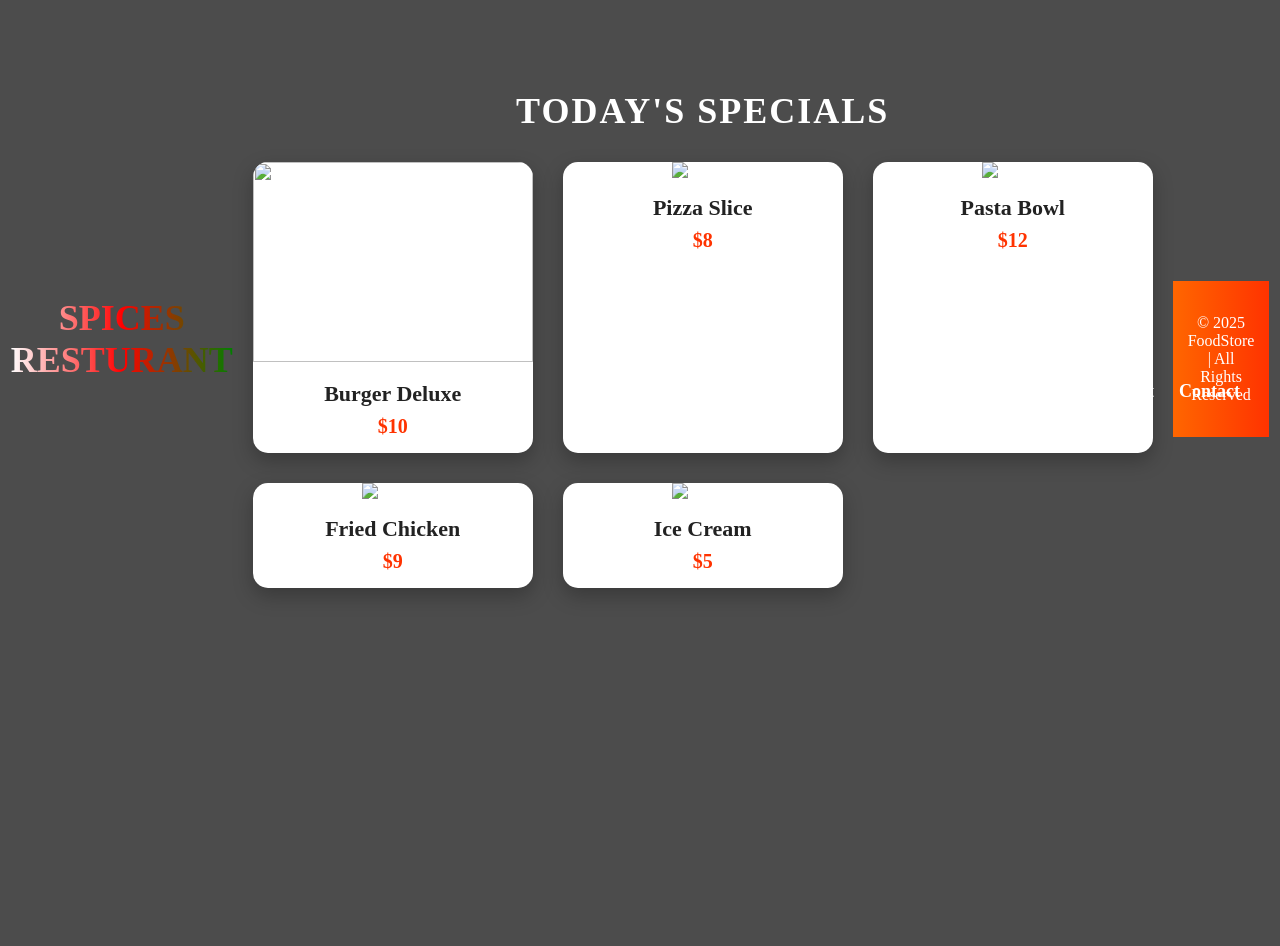
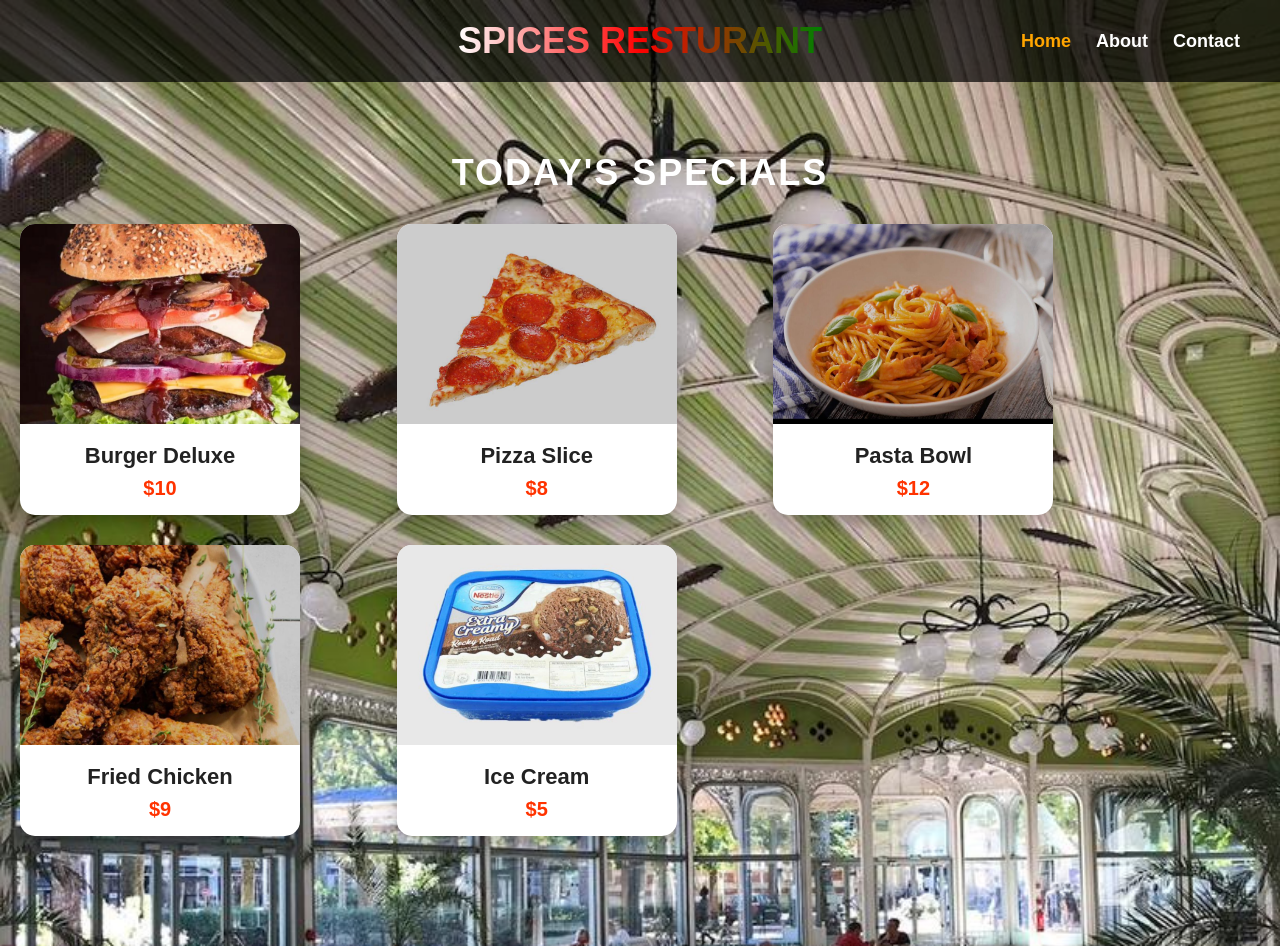
Before and after one commit to michaelchinonso235-max/OIC_CMD_CLASS, a plain HTML site: page index.html in a window 1280 px wide. Shown: the top 946 px of the page. Before the commit the page ends 800 px from the top, so only its background shows below. Drawn offline with Linux system fonts and the light colour scheme.

Commit message:
Fix image paths and background

```diff
--- a/index.html
+++ b/index.html
@@ -26,27 +26,27 @@
     <h2>Today's Specials</h2>
     <div class="card-container">
       <div class="card">
-        <img src="food1.JPEG" alt="">
+        <img src="images/food1.JPEG" alt="">
         <h3>Burger Deluxe</h3>
         <p>$10</p>
       </div>
       <div class="card">
-        <img src="food2.JPEG" alt="Food 2">
+        <img src="images/food2.JPEG" alt="Food 2">
         <h3>Pizza Slice</h3>
         <p>$8</p>
       </div>
       <div class="card">
-        <img src="food3.JPEG" alt="Food 3">
+        <img src="images/food3.JPEG" alt="Food 3">
         <h3>Pasta Bowl</h3>
         <p>$12</p>
       </div>
       <div class="card">
-        <img src="Food4.JPEG" alt="Food 4">
+        <img src="images/Food4.JPEG" alt="Food 4">
         <h3>Fried Chicken</h3>
         <p>$9</p>
       </div>
       <div class="card">
-        <img src="food5.JPEG" alt="Food 5">
+        <img src="images/food5.JPEG" alt="Food 5">
         <h3>Ice Cream</h3>
         <p>$5</p>
       </div>
--- a/style5.css
+++ b/style5.css
@@ -3,7 +3,13 @@
   padding: 0;
   box-sizing: border-box;
 }
-body {
+body{
+  margin: 0;
+  font-family: Arial, sans-serif;
+  background: url(images/IMG-400.JPEG) no-repeat center center fixed;
+  background-size: cover;
+}
+nav {
   display: flex;
   justify-content: center;
   align-items: center;
```
